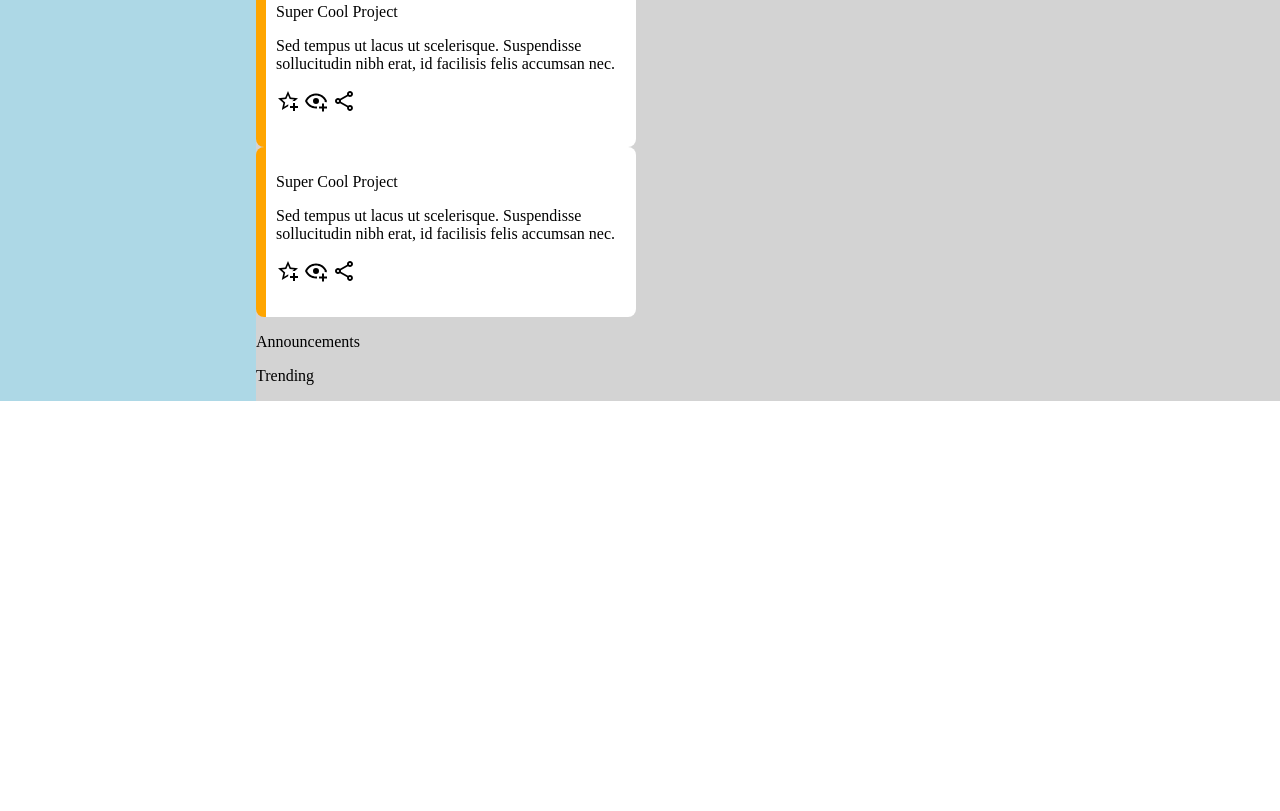
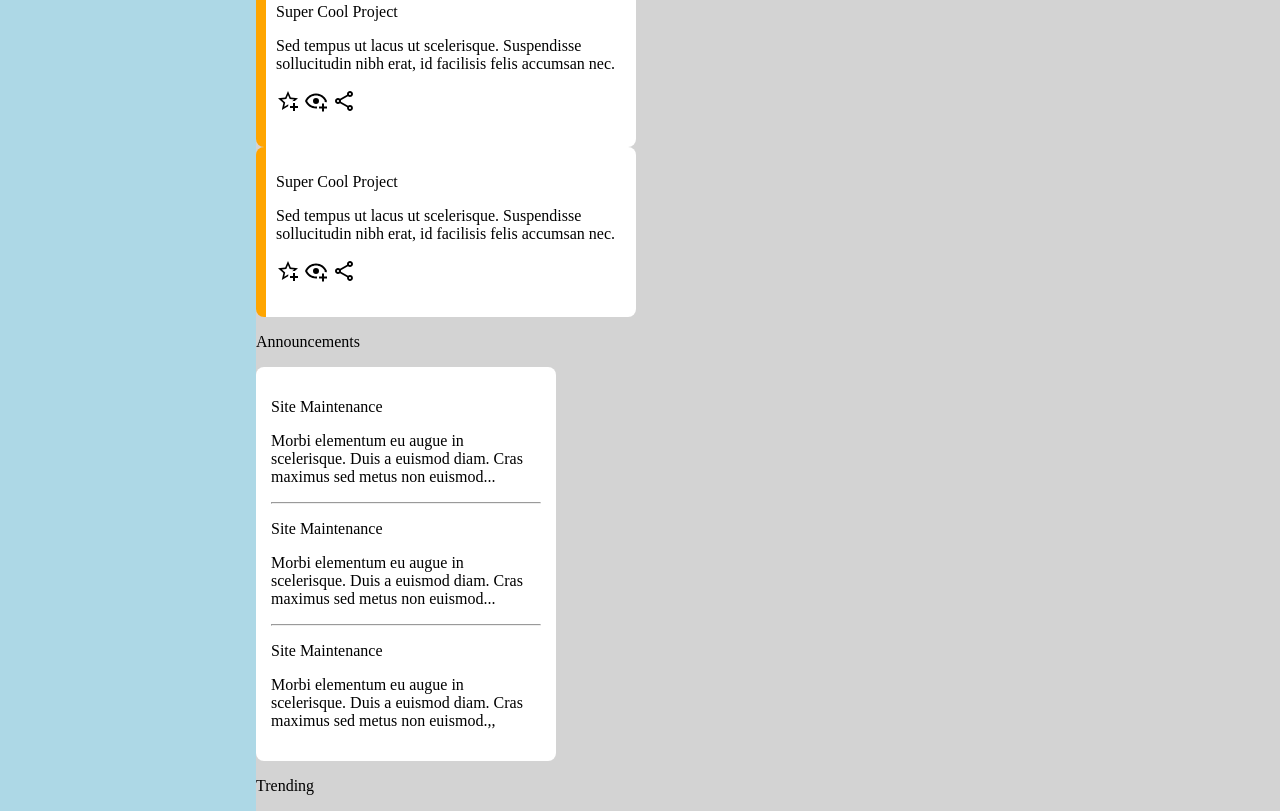
Before and after one commit to rodolfoarambulo/admin-dashboard, a plain HTML site: page index.html in a window 1280 px wide. Shown: the part 921-1732 px from the top of the page. Before the commit the page ends 1322 px from the top, so only its background shows below. Drawn offline with Linux system fonts and the light colour scheme.

Commit message:
Create rough layout for announcement cards

```diff
--- a/index.html
+++ b/index.html
@@ -148,6 +148,27 @@
             </div>
             <div class="announcements">
                 <p>Announcements</p>
+
+                <div class="announcements-list">
+                    <div class="announcements-card">
+                        <p>Site Maintenance</p>
+                        <p>Morbi elementum eu augue in scelerisque. Duis a euismod diam. Cras maximus sed metus non
+                            euismod...</p>
+                    </div>
+                    <hr>
+                    <div class="announcements-card">
+                        <p>Site Maintenance</p>
+                        <p>Morbi elementum eu augue in scelerisque. Duis a euismod diam. Cras maximus sed metus non
+                            euismod...</p>
+                    </div>
+                    <hr>
+                    <div class="announcements-card">
+                        <p>Site Maintenance</p>
+                        <p>Morbi elementum eu augue in scelerisque. Duis a euismod diam. Cras maximus sed metus non
+                            euismod.,,</p>
+                    </div>
+                </div>
+
             </div>
             <div class="trending">
                 <p>Trending</p>
--- a/styles/style.css
+++ b/styles/style.css
@@ -64,3 +64,13 @@ ul {
 .project-card-controls ul li {
     display: inline-block;
 }
+
+.announcements {
+    width: 300px;
+}
+
+.announcements-list {
+    background-color: white;
+    border-radius: 8px;
+    padding: 15px;
+}
```
